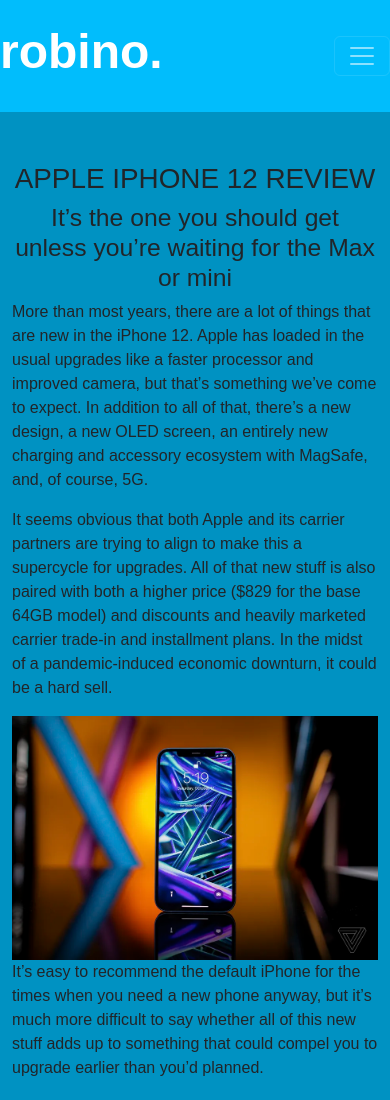
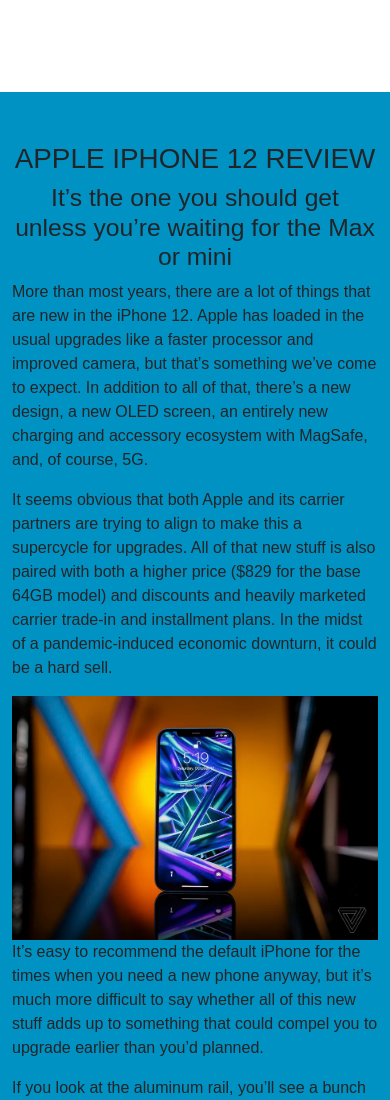
Before and after one commit to RalbertR/Portfolio-Robino, a plain HTML site: page pages/iphone12_review.html in a window 390 px wide. Shown: the top 1100 px of the page. Drawn offline with nearby package versions, Linux system fonts and the light colour scheme.

```diff
--- a/pages/iphone12_review.html
+++ b/pages/iphone12_review.html
@@ -20,7 +20,7 @@
 </head>
   <body>
     <div class="container-fluid">
-            <header class="row">
+
                 <nav class="navbar navbar-expand-lg navbar-dark">
                     <a class="logo navbar-brand" href=""><h1>robino.</h1></a>
                     <button class="navbar-toggler" type="button" data-toggle="collapse" data-target="#navbarSupportedContent" aria-controls="navbarSupportedContent" aria-expanded="false" aria-label="Toggle navigation">
@@ -46,7 +46,7 @@
                       </ul>
                     </div>
                   </nav>
-            </header>
+
 
         <main class="row">
             <div class="col-md-12 text-center">
```
Also changed, not shown: 2 other files.
